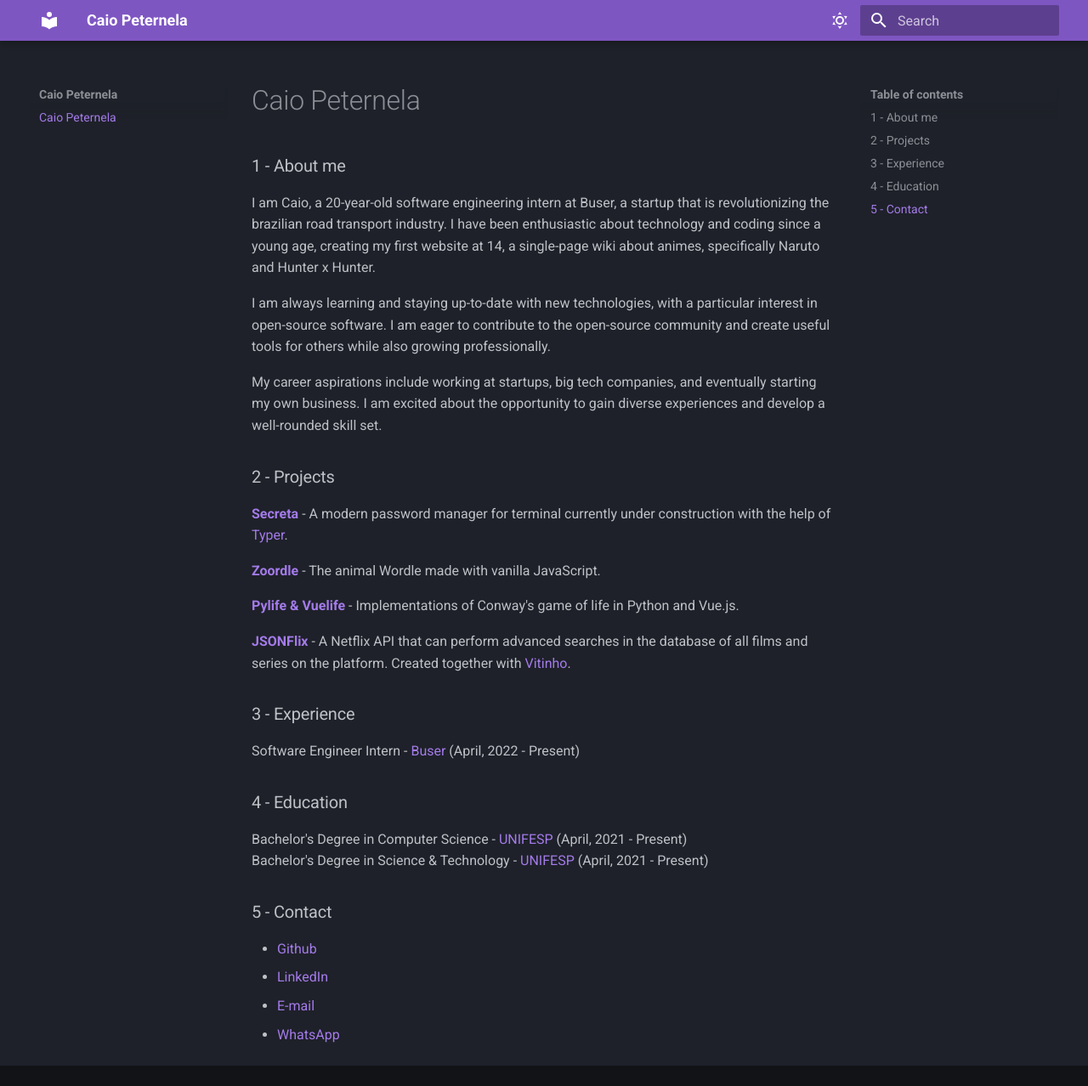
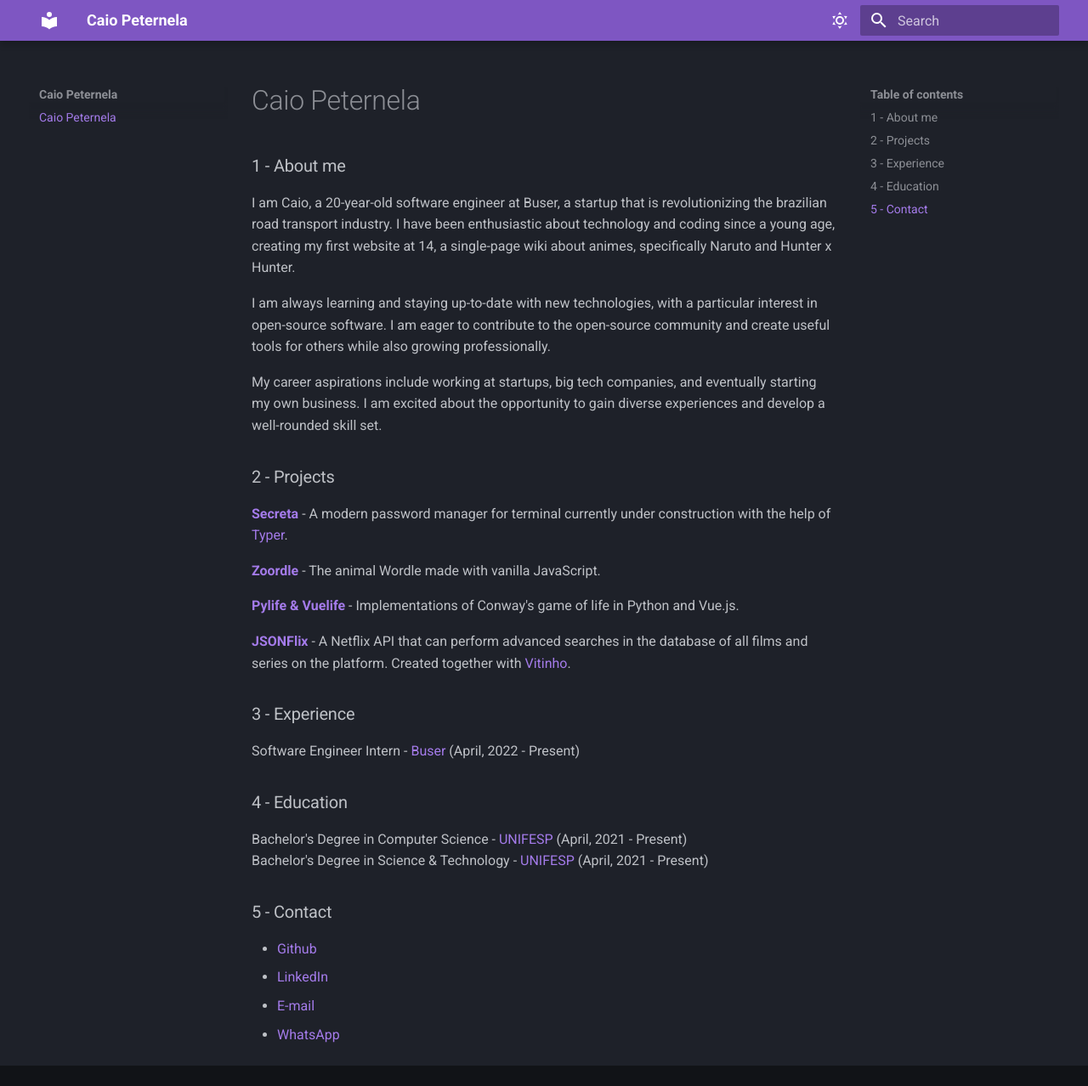
Before and after one commit to caiopeternela/caiopeternela.github.io, an MkDocs documentation site: the page built from docs/index.md, in a window 1280 px wide and 1278 px high. Shown: the whole window at 85% size. Built offline with MkDocs 1.6.1 and Material for MkDocs 9.7.7, drawn with Linux system fonts in a browser that asks for light colours.

Commit message:
updating infos

```diff
--- a/docs/index.md
+++ b/docs/index.md
@@ -2,7 +2,7 @@
 
 ### 1 - About me
 
-I am Caio, a 20-year-old software engineering intern at Buser, a startup that is revolutionizing the brazilian road transport industry. I have been enthusiastic about technology and coding since a young age, creating my first website at 14, a single-page wiki about animes, specifically Naruto and Hunter x Hunter.
+I am Caio, a 20-year-old software engineer at Buser, a startup that is revolutionizing the brazilian road transport industry. I have been enthusiastic about technology and coding since a young age, creating my first website at 14, a single-page wiki about animes, specifically Naruto and Hunter x Hunter.
 
 I am always learning and staying up-to-date with new technologies, with a particular interest in open-source software. I am eager to contribute to the open-source community and create useful tools for others while also growing professionally.
 
```
